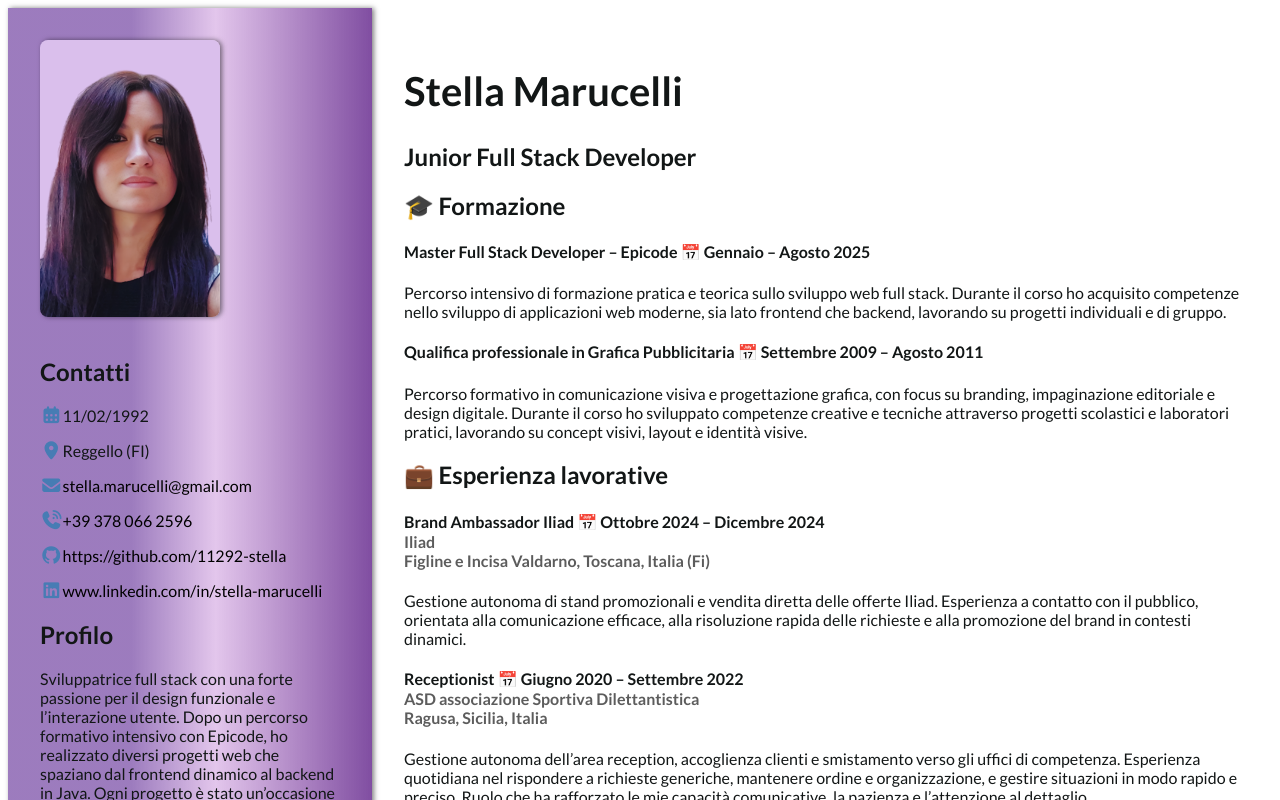
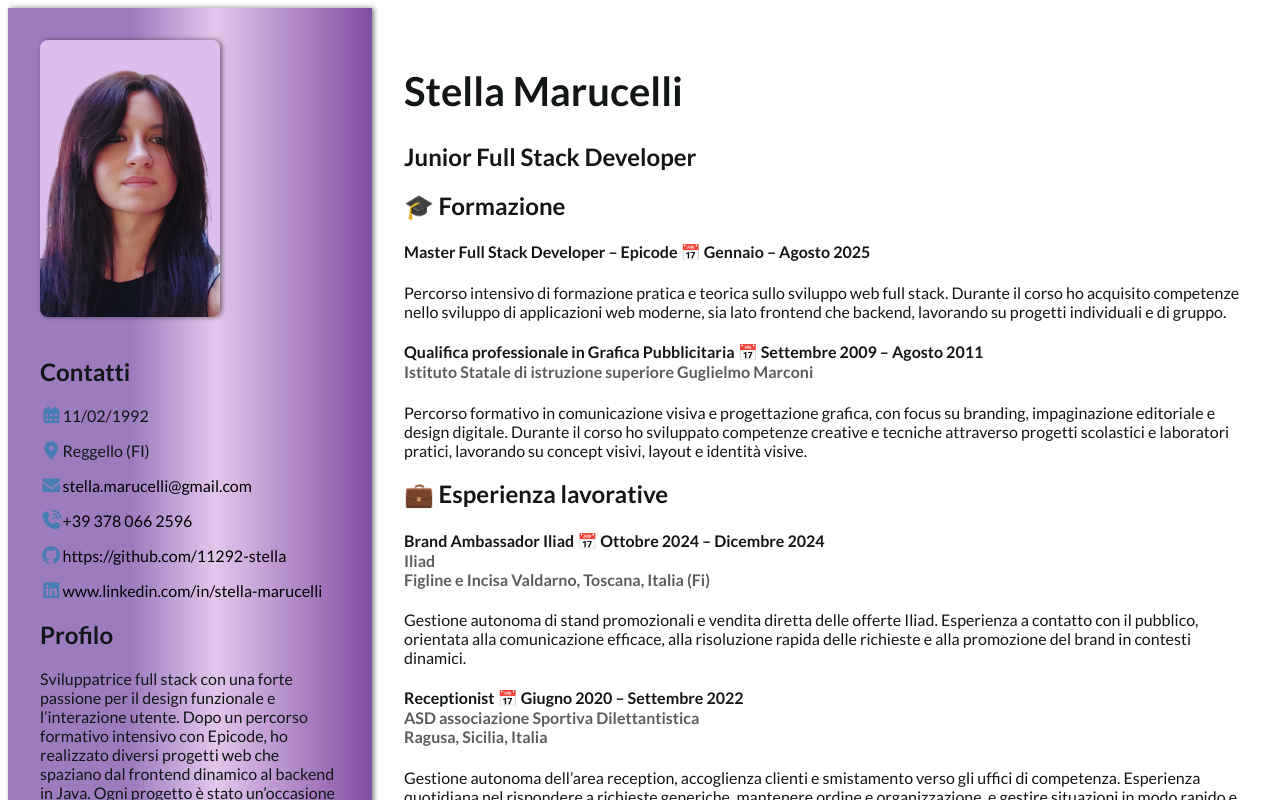
Before and after one commit to 11292-stella/cv-stella-marucelli, a React (Vite) app: page / in a window 1280 px wide. Shown: the top 800 px of the page. Built offline with nearby package versions, Linux system fonts and the light colour scheme.

Commit message:
Primo commit

```diff
--- a/src/Cv.jsx
+++ b/src/Cv.jsx
@@ -143,7 +143,11 @@ const Cv = function () {
         </p>
         <h4>
           Qualifica professionale in Grafica Pubblicitaria 📅 Settembre 2009 –
-          Agosto 2011
+          Agosto 2011 <br />
+          <span className="luogo">
+            Istituto Statale di istruzione superiore Guglielmo Marconi
+          </span>{" "}
+          <br />
         </h4>
         <p>
           Percorso formativo in comunicazione visiva e progettazione grafica,
```
